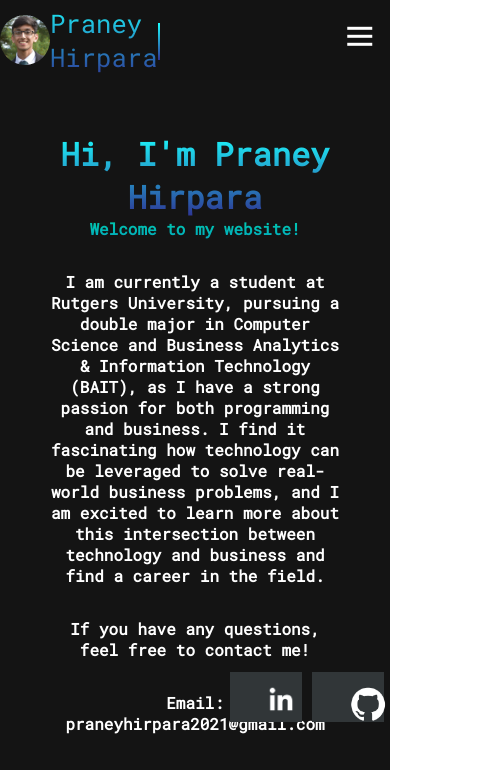
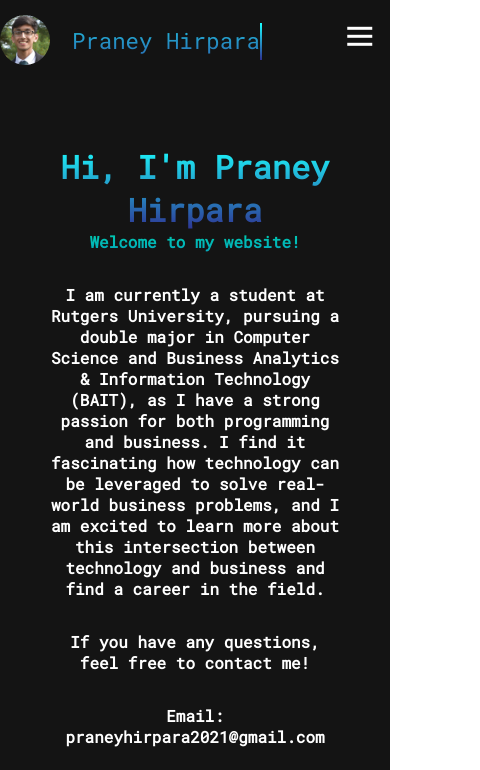
Before and after one commit to praneyh/praneyh.github.io, a plain HTML site: page index.html in a window 390 px wide. Shown: the top 770 px of the page, 480 px wide, since content can reach past the window. Drawn offline with Linux system fonts and the light colour scheme.

Commit message:
Update style.css

```diff
--- a/style.css
+++ b/style.css
@@ -208,6 +208,14 @@
     }
 }
 
+@media screen and (max-width: 480px) {
+    #navbar__logo {
+        font-size: 1.4rem;
+        margin-right: 0;
+        left: -130px;
+    }
+}
+
 .main {
     background: #141414;
 }
@@ -350,8 +358,12 @@ background-color: #0274b3;
         font-size: 1rem;
     }
     .main__btn {
-        padding: 12px 36px;
-        margin: 2.5rem 0;
+        width: 50px;
+        height: 50px;
+    }
+    .main__buttons {
+        left: 80px;
+        top: -210px;
     }
 }
 .resume {
@@ -407,6 +419,17 @@ background-color: #0274b3;
         height: 65%;
         align-self: left;
         margin: 50px 5px;
+    }
+}
+
+@media screen and (max-width: 480px) {
+    .resume__container {
+        height: 100vh;
+        width: 100%;
+    }
+    .myresume {
+        width: auto;
+        height: 50%;
     }
 }
 .projects {
```
